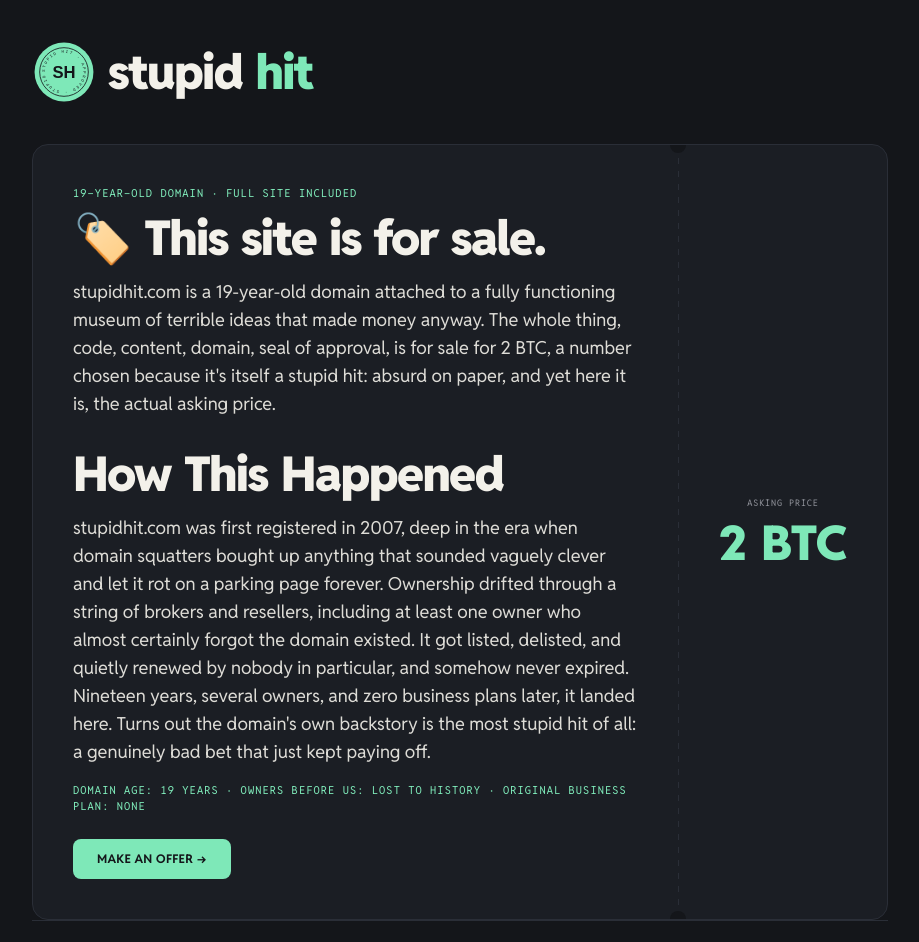
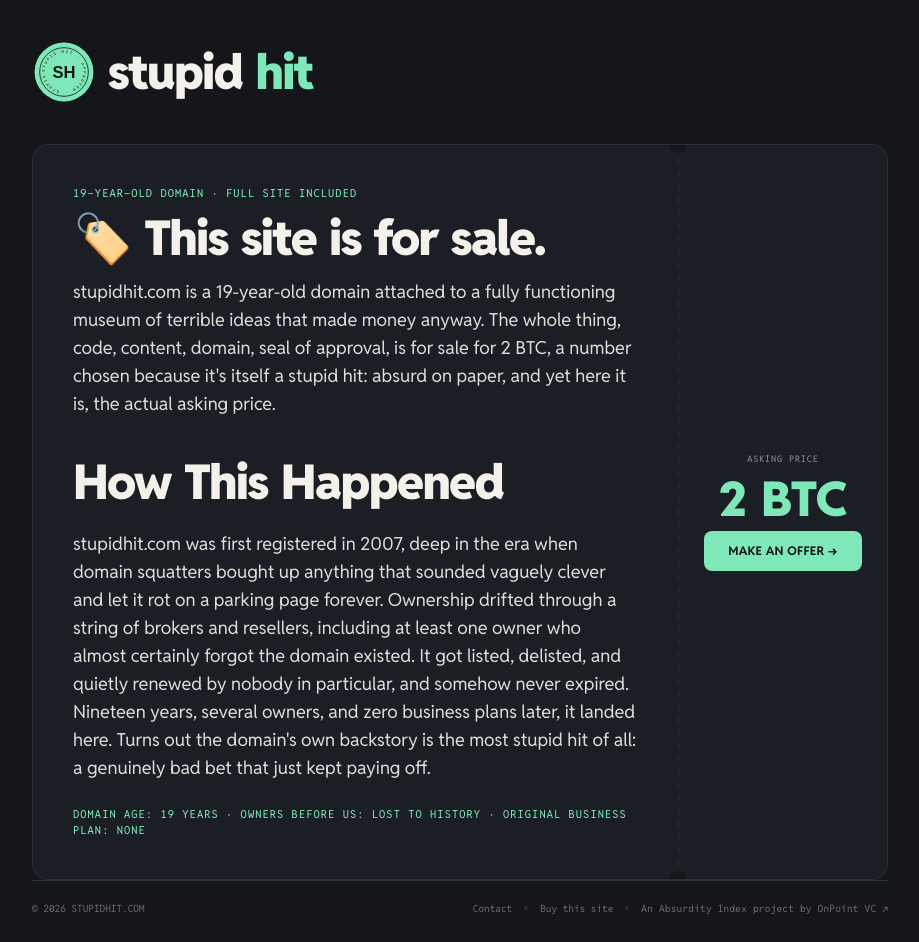
Before and after one commit to sillyledger/stupidhit, a Next.js app: page /buy in a window 1280 px wide. Shown: the top 942 px of the page, without its empty margins (180-1099 px from the left). Built offline with nearby package versions, Linux system fonts and the light colour scheme.

Commit message:
Improve /buy page spacing and move CTA into the price stub

```diff
--- a/app/buy/page.tsx
+++ b/app/buy/page.tsx
@@ -37,12 +37,12 @@ export default function BuyPage() {
             stupid hit: absurd on paper, and yet here it is, the actual asking price.
           </p>
 
-          <div className="mt-8">
+          <div className="mt-10">
             <h2 className="text-4xl font-black tracking-tight sm:text-5xl">
               How This Happened
             </h2>
 
-            <p className="mt-4 text-base leading-relaxed text-bone/90 sm:text-lg">
+            <p className="mt-6 text-base leading-relaxed text-bone/90 sm:text-lg">
               stupidhit.com was first registered in 2007, deep in the era when domain squatters
               bought up anything that sounded vaguely clever and let it rot on a parking page
               forever. Ownership drifted through a string of brokers and resellers, including at
@@ -53,18 +53,9 @@ export default function BuyPage() {
               genuinely bad bet that just kept paying off.
             </p>
 
-            <div className="mt-4 flex items-center gap-2 font-mono text-[11px] uppercase tracking-widest text-mint">
+            <div className="mt-6 flex items-center gap-2 font-mono text-[11px] uppercase tracking-widest text-mint">
               Domain Age: 19 Years · Owners Before Us: Lost To History · Original Business Plan: None
             </div>
-          </div>
-
-          <div className="mt-auto flex items-center gap-2 pt-6">
-            <Link
-              href="/contact"
-              className="rounded-lg bg-mint px-6 py-3 text-xs font-bold uppercase tracking-wide text-void transition-opacity hover:opacity-90"
-            >
-              Make an offer →
-            </Link>
           </div>
         </div>
 
@@ -81,6 +72,14 @@ export default function BuyPage() {
             <div className="mt-1 break-words text-center text-4xl font-black leading-none text-mint sm:mt-2 sm:text-5xl">
               2 BTC
             </div>
+            <div className="mt-1 w-full sm:mt-2">
+              <Link
+                href="/contact"
+                className="flex w-full items-center justify-center rounded-lg bg-mint px-6 py-3 text-xs font-bold uppercase tracking-wide text-void transition-opacity hover:opacity-90"
+              >
+                Make an offer →
+              </Link>
+            </div>
           </div>
         </div>
       </article>
```
